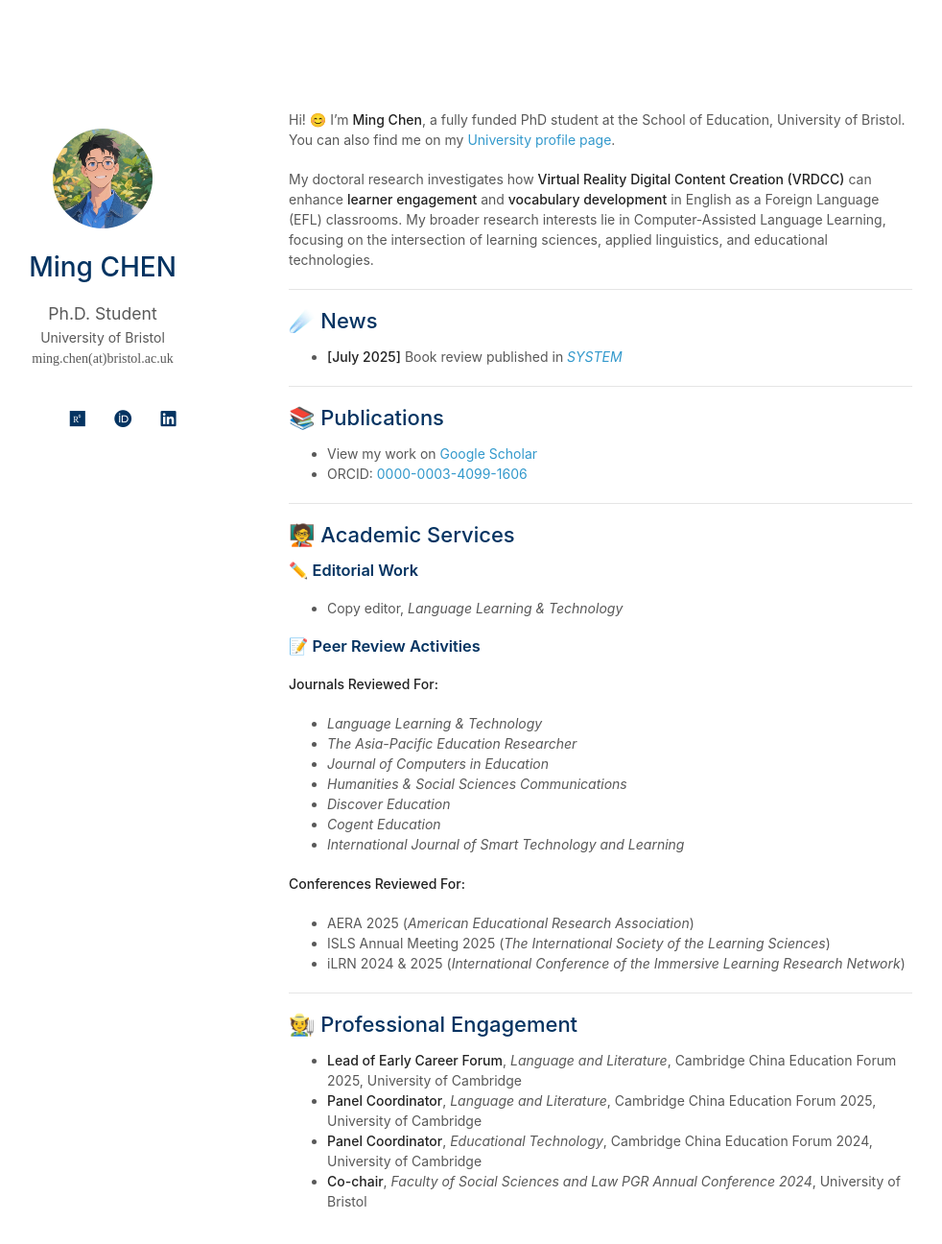
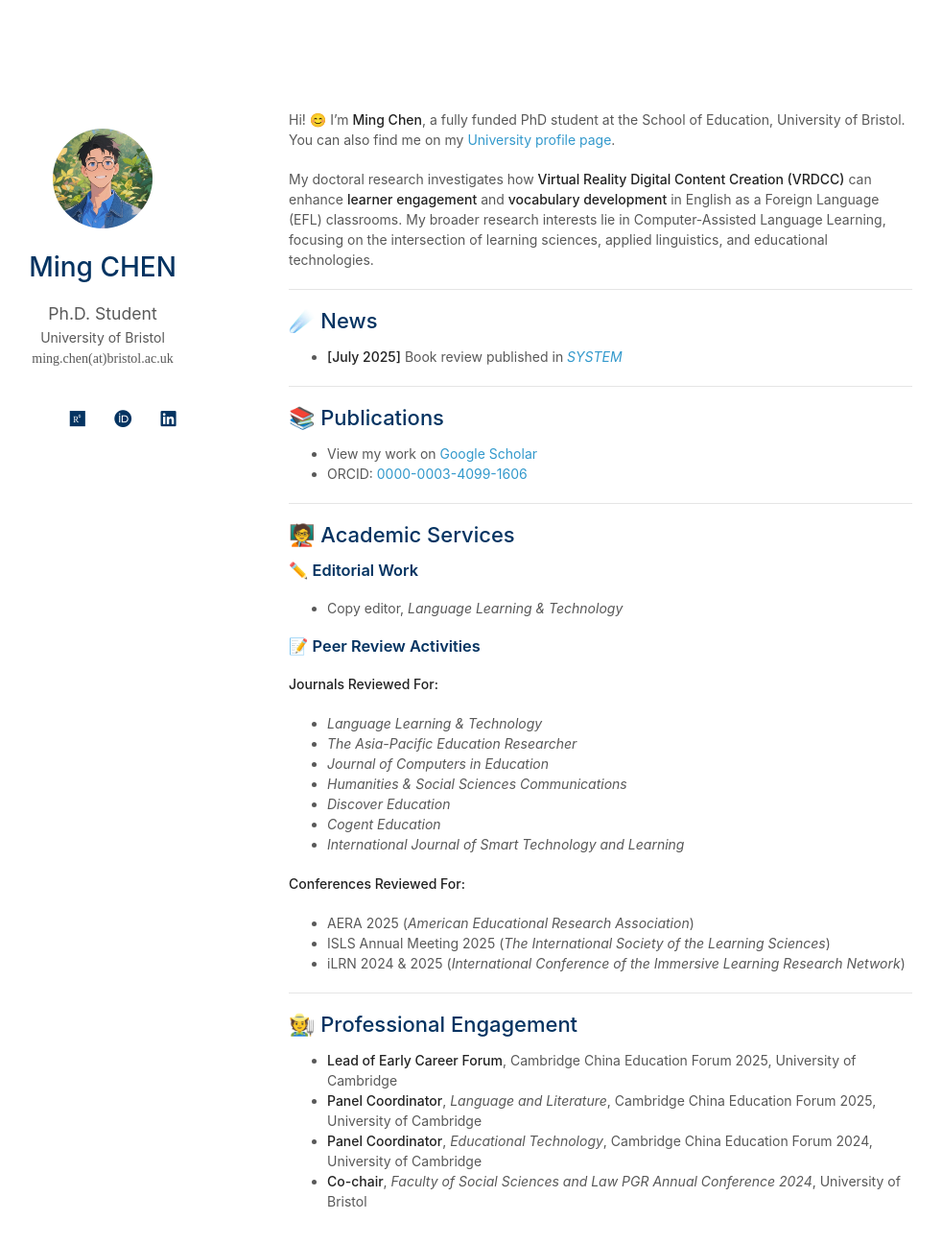
Before and after one commit to EricMingChen/EricMingChen.github.io, a Jekyll site: the page built from index.md, in a window 1280 px wide and 1353 px high. Shown: the top 1296 px of the window at 96% size, without its empty margins (169-1151 px from the left). Built offline with Jekyll 4.4.1, drawn with Linux system fonts in a browser that asks for light colours; a style sheet for code colours, icons or effects is not loaded.

Commit message:
Update index.md

```diff
--- a/index.md
+++ b/index.md
@@ -43,7 +43,7 @@ My doctoral research investigates how **Virtual Reality Digital Content Creation
 ---
 
 ## 🧑‍🌾 Professional Engagement
-- **Lead of Early Career Forum**, *Language and Literature*, Cambridge China Education Forum 2025, University of Cambridge
+- **Lead of Early Career Forum**, Cambridge China Education Forum 2025, University of Cambridge
 - **Panel Coordinator**, *Language and Literature*, Cambridge China Education Forum 2025, University of Cambridge
 - **Panel Coordinator**, *Educational Technology*, Cambridge China Education Forum 2024, University of Cambridge
 - **Co-chair**, *Faculty of Social Sciences and Law PGR Annual Conference 2024*, University of Bristol
```
